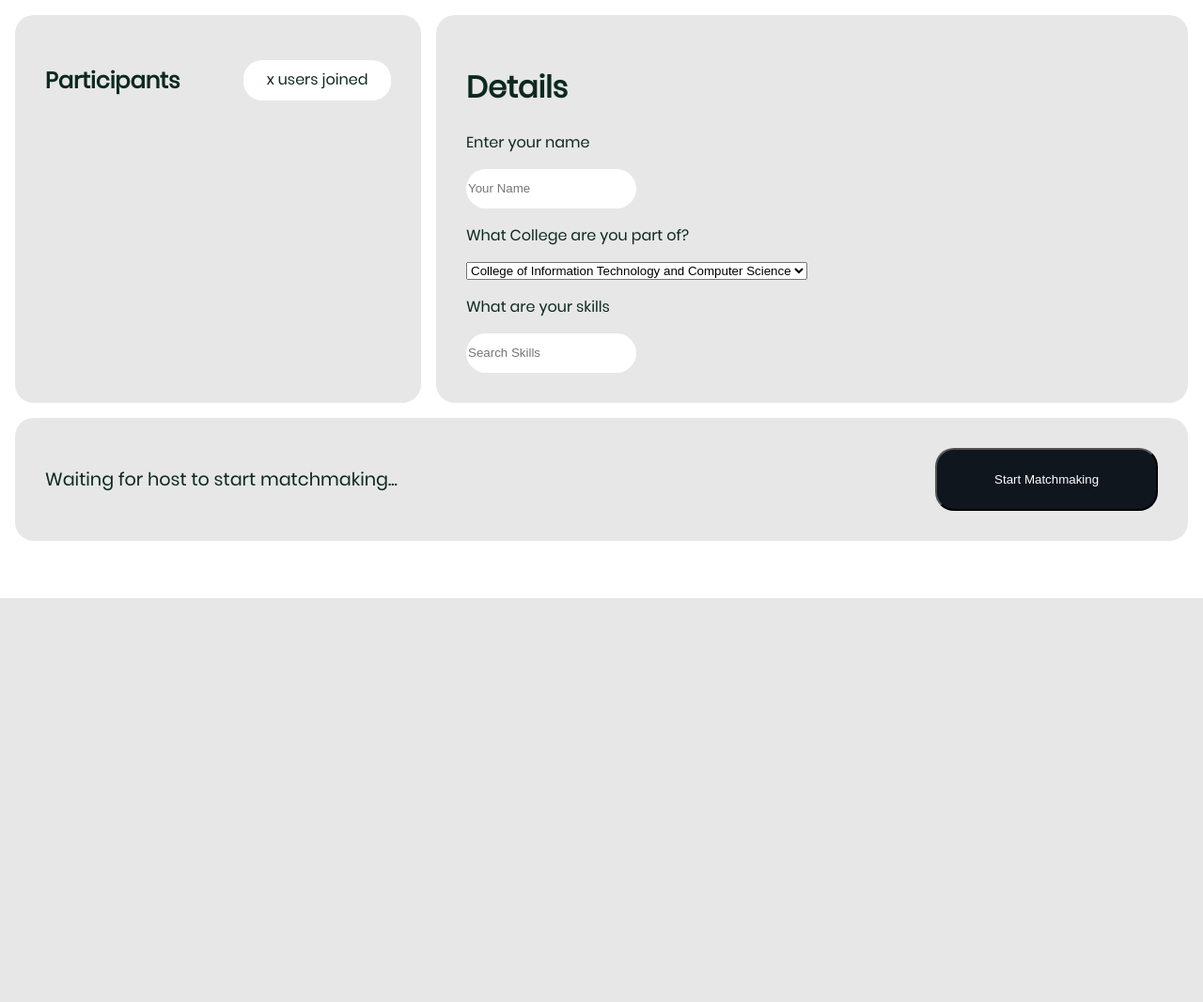
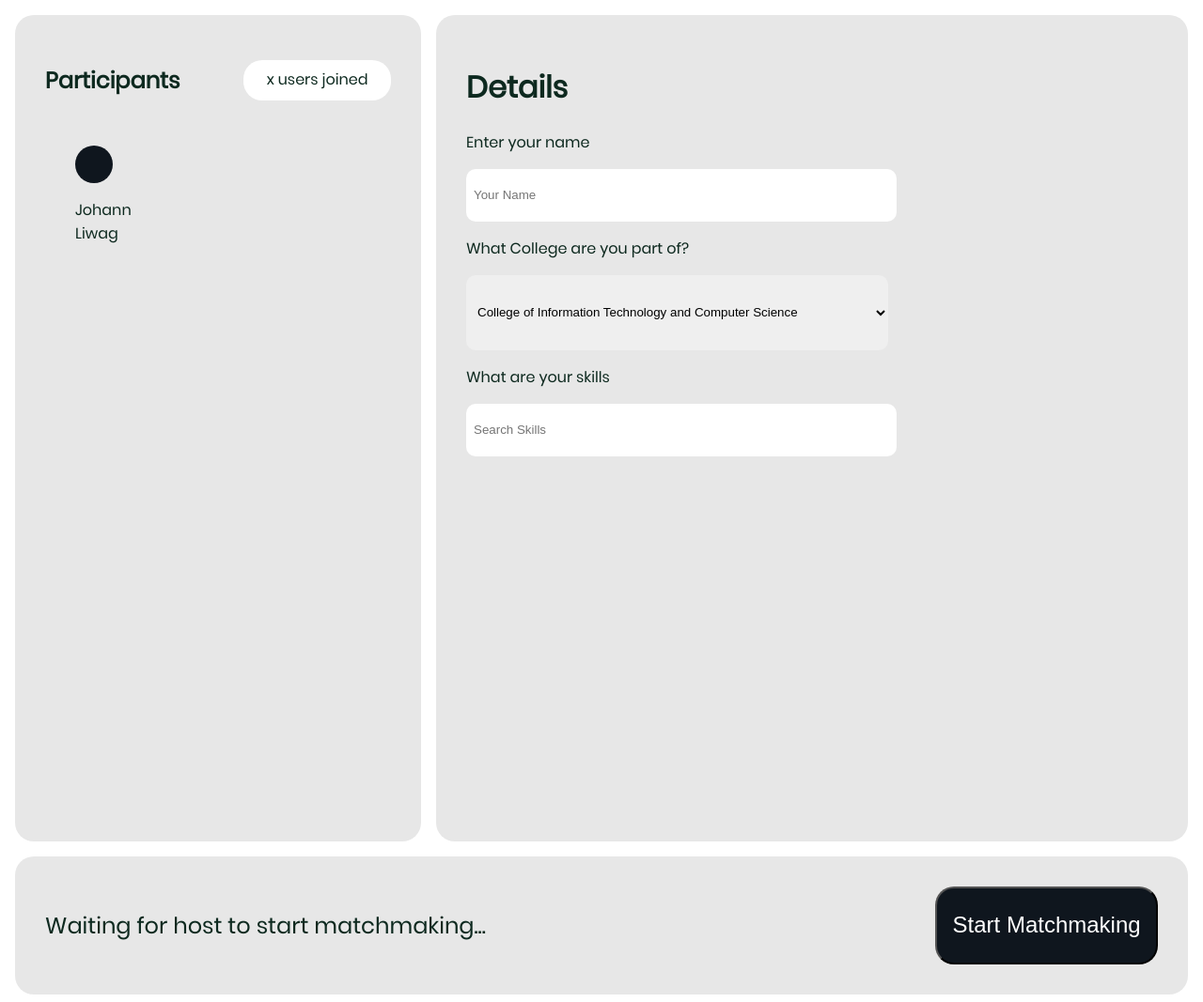
Before and after one commit to wehejojo/UCoLab, a Flask app: template templates/Match.html in a window 1280 px wide. Shown: the part 163-1230 px from the top of the page at 94% size. Before the commit the page ends 800 px from the top, so only its background shows below. Run offline with Flask 3, Linux system fonts and the light colour scheme; the template is opened without the code that fills it, so the values that code supplies are empty.

Commit message:
front end development + pages

```diff
--- a/static/main.css
+++ b/static/main.css
@@ -3,12 +3,15 @@
     src: url(/static/fonts/Poppins-Regular.ttf) format('truetype');
 }
 
-h1, h2, h3, p{
+h1,
+h2,
+h3,
+p {
     font-family: Poppins, sans-serif;
     color: rgb(13, 41, 31);
 }
 
-.matching-container{
+.matching-container {
     width: 40%;
     height: 60%;
     margin: 10% auto;
@@ -17,18 +20,18 @@ h1, h2, h3, p{
     padding: 2rem;
 }
 
-.matching-container h1{
+.matching-container h1 {
     font-size: 3.8rem;
     font-weight: bolder;
 }
 
-.query-container{
+.query-container {
     display: flex;
-    flex-direction:row ;
+    flex-direction: row;
     justify-content: center;
 }
 
-.type-container{
+.type-container {
     width: 20rem;
     height: 20rem;
     background-color: #e7e7e7;
@@ -38,33 +41,34 @@ h1, h2, h3, p{
     border-radius: 40px;
 }
 
-.type-container h2{
+.type-container h2 {
     font-size: 2rem;
     font-weight: bolder;
 }
 
-.type-label{
-    word-wrap: break-word ;
+.type-label {
+    word-wrap: break-word;
 }
 
-input{
+input {
     border-radius: 40px;
     outline: none;
     border: none;
     height: 2.5rem;
 }
 
-#codeInput{
+#codeInput {
     background-color: rgba(0, 0, 0, 0);
 
 }
 
-#codeSubmit, #randomSubmit{
+#codeSubmit,
+#randomSubmit {
     background-color: #0F161E;
     color: white;
 }
 
-.code-submit{
+.code-submit {
     width: 17rem;
     border-radius: 40px;
     background-color: white;
@@ -72,9 +76,11 @@ input{
 
 /* H E L P E R */
 
+/* *{
+    border: 1px solid #565656;
+}  */
 
-.top-bar{
-    width: auto;
+.top-bar {
     height: 100%;
     padding: 2rem;
     background-color: #e7e7e7;
@@ -82,32 +88,56 @@ input{
     margin: 0.5rem;
 }
 
-.details{
+.details {
     display: flex;
     flex-direction: row;
+    height: 56rem;
 }
 
-.participants, .participant-form{
+.participants,
+.participant-form {
     border-radius: 20px;
     padding: 2rem;
     margin: 0.5rem;
 }
 
-.participants{
+.participants {
     background-color: #e7e7e7;
     flex: 0.5;
 }
 
-.participant-header{
+.participant-header {
     display: flex;
     flex-direction: row;
 }
 
-.participant-header h2{
+.participant-header h2 {
     flex: 0.6;
 }
 
-.participant-header p{
+.users {
+    display: flex;
+    flex-direction: column;
+    flex: 0.4;
+    overflow-y: scroll;
+    height: 80%;
+    padding: 2rem;
+}
+
+.player {
+    width: 5rem;
+    height: 5rem;
+}
+
+.pfp {
+    height: 40px;
+    width: 40px;
+    background-color: #0F161E;
+    border-radius: 100%;
+}
+
+
+.participant-header p {
     background-color: #FFFFFF;
     padding: 0.5rem;
     border-radius: 20px;
@@ -116,13 +146,35 @@ input{
     text-align: center;
 }
 
-.participant-form{
+.participant-form {
     background-color: #e7e7e7;
     border-radius: 20px;
-    flex:1;
+    flex: 1;
+    margin: 0.5rem;
 }
 
-.bottom-bar{
+#participantName {
+    width: 60%;
+    padding: 0.5rem;
+    border-radius: 10px;
+}
+
+#College {
+    width: 61%;
+    height: 5rem;
+    padding: 0.5rem;
+    border-radius: 10px;
+    border: none;
+}
+
+#attributes {
+    width: 60%;
+    padding: 0.5rem;
+    border-radius: 10px;
+}
+
+
+.bottom-bar {
     height: 100%;
     padding: 2rem;
     background-color: #e7e7e7;
@@ -132,7 +184,7 @@ input{
     flex-direction: row;
 }
 
-.bottom-bar button{
+.bottom-bar button {
     background-color: #0F161E;
     color: white;
     border-radius: 20px;
@@ -141,11 +193,49 @@ input{
     width: 100%;
 }
 
-.bottom-message{
-    flex: 0.80 ;
-    font-size: 1.2rem;
+.bottom-message {
+    flex: 0.80;
+    font-size: 1.5rem;
 }
 
-.bottom-button{
+.bottom-button {
     flex: 0.20;
 }
+
+
+.bottom-button button {
+    font-size: 1.5rem;
+}
+
+/* waduhyawbduawbjdnhawbd  */
+
+.quiz {
+    margin: 0.5rem;
+    text-align: center;
+    height: 55rem;
+}
+
+.question h2 {
+    font-size: 2.5rem;
+}
+
+.options {
+    display: flex;
+    flex-direction: row;
+    flex-wrap: wrap;
+    gap: 1rem;
+    padding: 4rem;
+}
+
+.option {
+    text-align: left;
+    width: 45%;
+    background-color: #e7e7e7;
+    border-radius: 20px;
+    padding: 2rem;
+}
+
+.option.selected {
+    border-color: #007bff;
+    background-color: #e7f0ff;
+}
--- a/templates/Match.html
+++ b/templates/Match.html
@@ -1,12 +1,15 @@
 <!DOCTYPE html>
 <html lang="en">
+
 <head>
     <meta charset="UTF-8">
     <meta name="viewport" content="width=device-width, initial-scale=1.0">
     <title>Match</title>
     <link href="/static/main.css" rel="stylesheet" />
 </head>
+
 <body>
+    <div>
         <div class="top-bar">
             <h1>Room #: I124Q</h1>
         </div>
@@ -18,7 +21,10 @@
                 </div>
 
                 <div class="users">
-
+                    <div class="player">
+                        <div class="pfp"></div>
+                        <p>Johann Liwag</p>
+                    </div>
                 </div>
             </div>
             <div class="participant-form">
@@ -38,7 +44,7 @@
                     <option value="CTE">College of Teacher Education</option>
                 </select>
                 <p>What are your skills</p>
-            <input type="text" placeholder="Search Skills">
+                <input type="text" placeholder="Search Skills" id="attributes">
             </div>
         </div>
         <div class="bottom-bar">
@@ -49,5 +55,8 @@
                 <button class="Start">Start Matchmaking</button>
             </div>
         </div>
+    </div>
+
 </body>
+
 </html>
```
Also changed, not shown: templates/Quiz.html (added, +61 -0 lines). Lines whose indentation alone changed are shown as unchanged.
